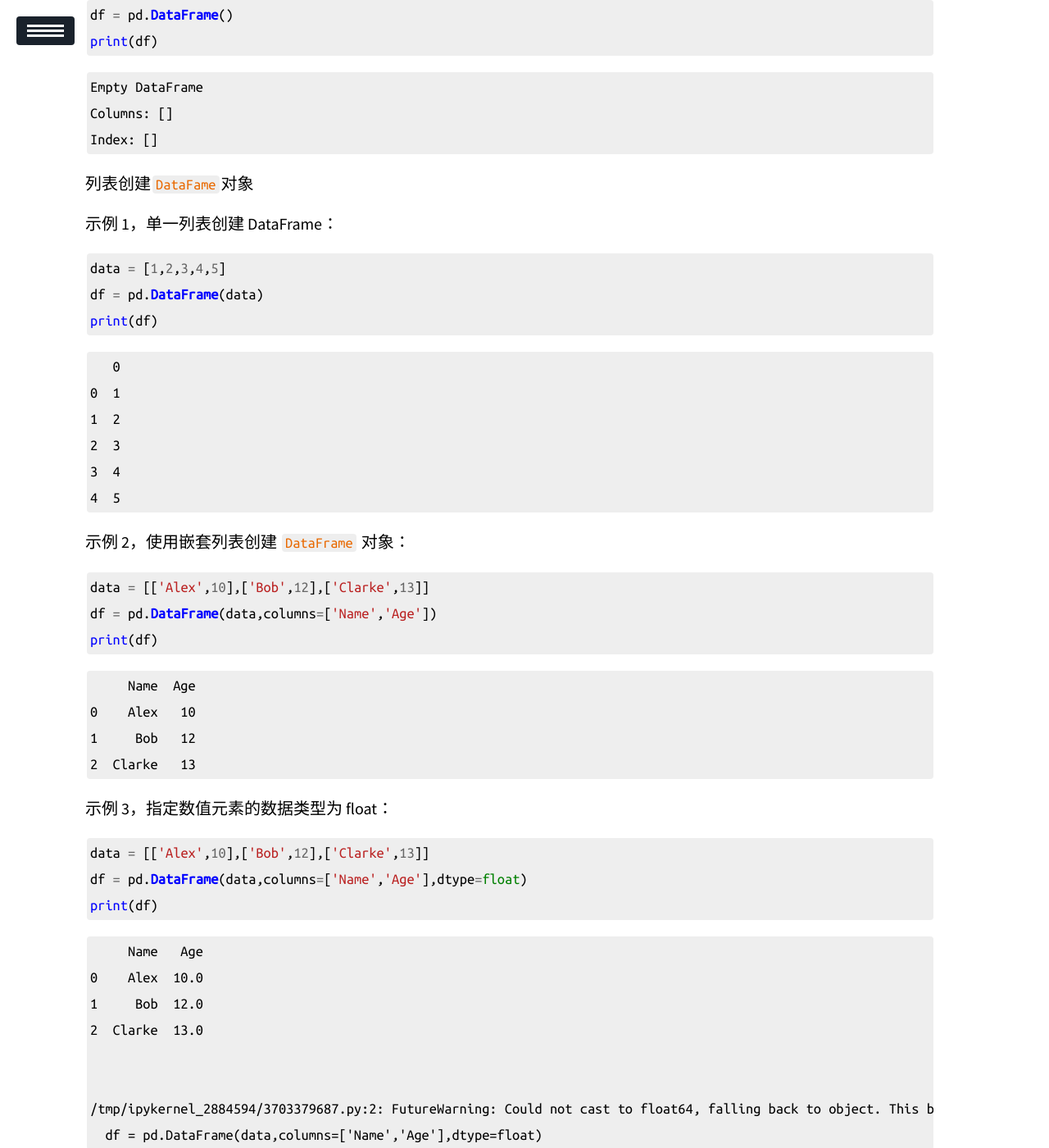
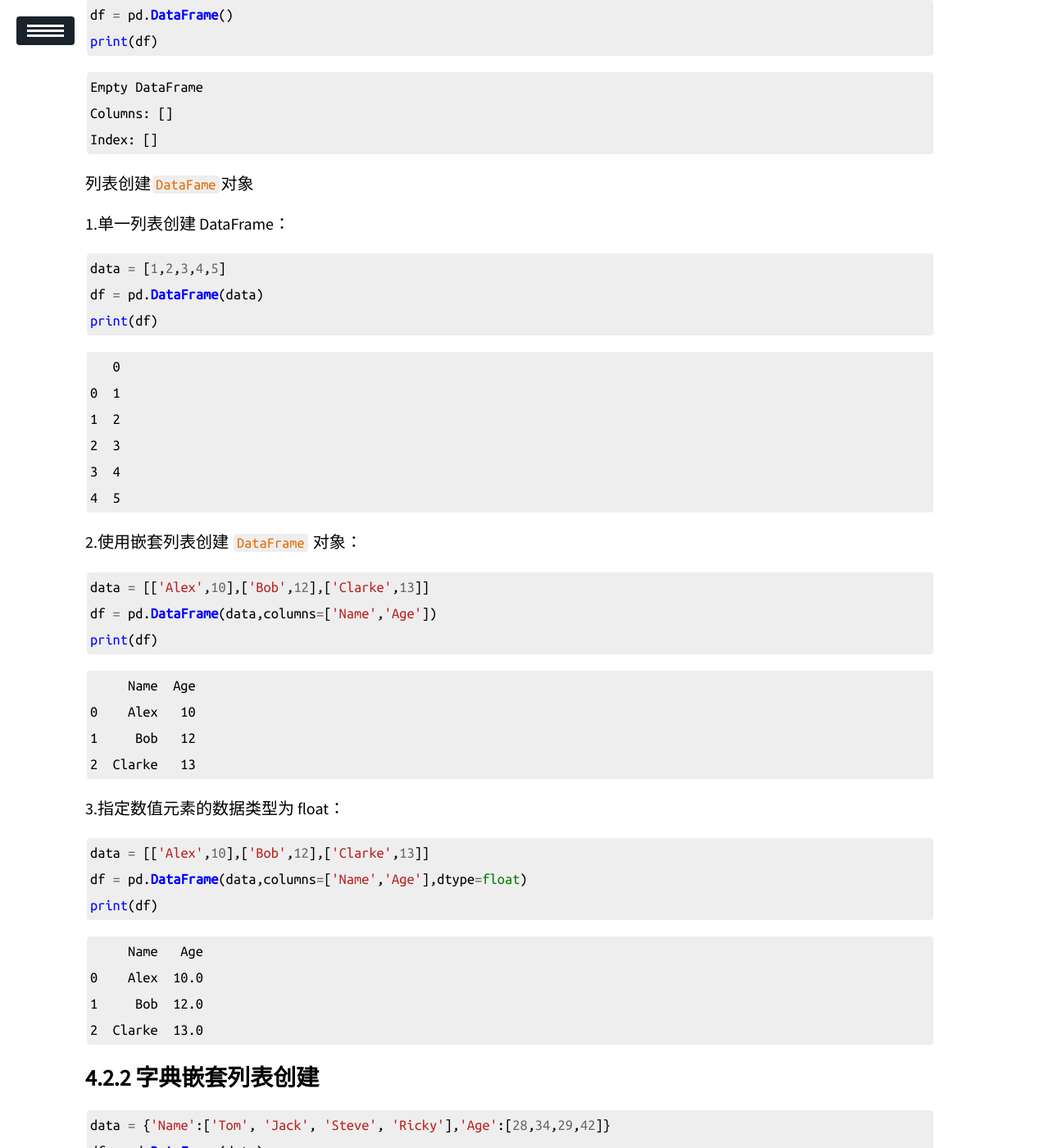
Before and after one commit to ssskz/ssskz.github.io, a Jekyll site: the page built from _posts/2023-2-28-Pandas-Manual.md, in a window 1280 px wide and 1400 px high, scrolled down 17343 px. Shown: the whole window at 82% size. Built offline with Jekyll 4.4.1, drawn with Linux system fonts in a browser that asks for light colours; our own code applies the rules of GitHub Pages for plain Markdown files; a script that is not in the unit is left out; some of the changed text lies outside the part shown.

Commit message:
update
Signed-off-by: ssskz <12497590+ssskz@user.noreply.gitee.com>

````diff
--- a/_posts/2023-2-28-Pandas-Manual.md
+++ b/_posts/2023-2-28-Pandas-Manual.md
@@ -601,7 +601,7 @@ print(df)
 
 列表创建`DataFame`对象
 
-示例 1，单一列表创建 DataFrame：
+1.单一列表创建 DataFrame：
 
 
 ```python
@@ -618,7 +618,7 @@ print(df)
     4  5
 
 
-示例 2，使用嵌套列表创建 `DataFrame` 对象：
+2.使用嵌套列表创建 `DataFrame` 对象：
 
 
 ```python
@@ -633,7 +633,7 @@ print(df)
     2  Clarke   13
 
 
-示例 3，指定数值元素的数据类型为 float：
+3.指定数值元素的数据类型为 float：
 
 ```python
 data = [['Alex',10],['Bob',12],['Clarke',13]]
@@ -645,11 +645,6 @@ print(df)
     0    Alex  10.0
     1     Bob  12.0
     2  Clarke  13.0
-
-
-    /tmp/ipykernel_2884594/3703379687.py:2: FutureWarning: Could not cast to float64, falling back to object. This behavior is deprecated. In a future version, when a dtype is passed to 'DataFrame', either all columns will be cast to that dtype, or a TypeError will be raised.
-      df = pd.DataFrame(data,columns=['Name','Age'],dtype=float)
-
 
 ### 字典嵌套列表创建
 
@@ -665,7 +660,6 @@ print(df)
     2  Steve   29
     3  Ricky   42
 
-
 注意：这里使用了默认行标签，也就是 `range(n)`，它生成了 0,1,2,3，并分别对应了列表中的每个元素值。
 
 现在给上述示例添加自定义的行标签：
@@ -681,7 +675,6 @@ print(df)
     rank2   Jack   34
     rank3  Steve   29
     rank4  Ricky   42
-
 
 ## 列表嵌套字典创建DataFrame对象
 
@@ -905,11 +898,6 @@ print(df)
     0  5  6
     1  7  8
 
-
-    /tmp/ipykernel_2884594/1922837991.py:4: FutureWarning: The frame.append method is deprecated and will be removed from pandas in a future version. Use pandas.concat instead.
-      df = df.append(df2)
-
-
 ### 删除数据行
 
 使用行索引标签，利用 `drop` 函数从 `DataFrame` 中删除某一行数据。如果索引标签存在重复，那么它们将被一起删除
@@ -934,10 +922,6 @@ print (df)
        a  b
     1  3  4
     1  7  8
-
-
-    /tmp/ipykernel_2884594/2606420068.py:3: FutureWarning: The frame.append method is deprecated and will be removed from pandas in a future version. Use pandas.concat instead.
-      df = df.append(df2)
 
 
 ## 常用属性和方法汇总
@@ -1063,9 +1047,6 @@ df = pd.DataFrame(d)
 df
 ```
 
-
-
-
 <div>
 <style scoped>
     .dataframe tbody tr th:only-of-type {
@@ -1167,8 +1148,6 @@ df
 </div>
 
 
-
-
 ```python
 #默认axis=0或者使用sum("index")
 print(df.sum())
@@ -1178,7 +1157,6 @@ print(df.sum())
     Age                            382
     Rating                       44.92
     dtype: object
-
 
 注意：sum() 和 cumsum() 函数可以同时处理数字和字符串数据。下面再看一下 axis=1 的情况，如下所示：
 
````
